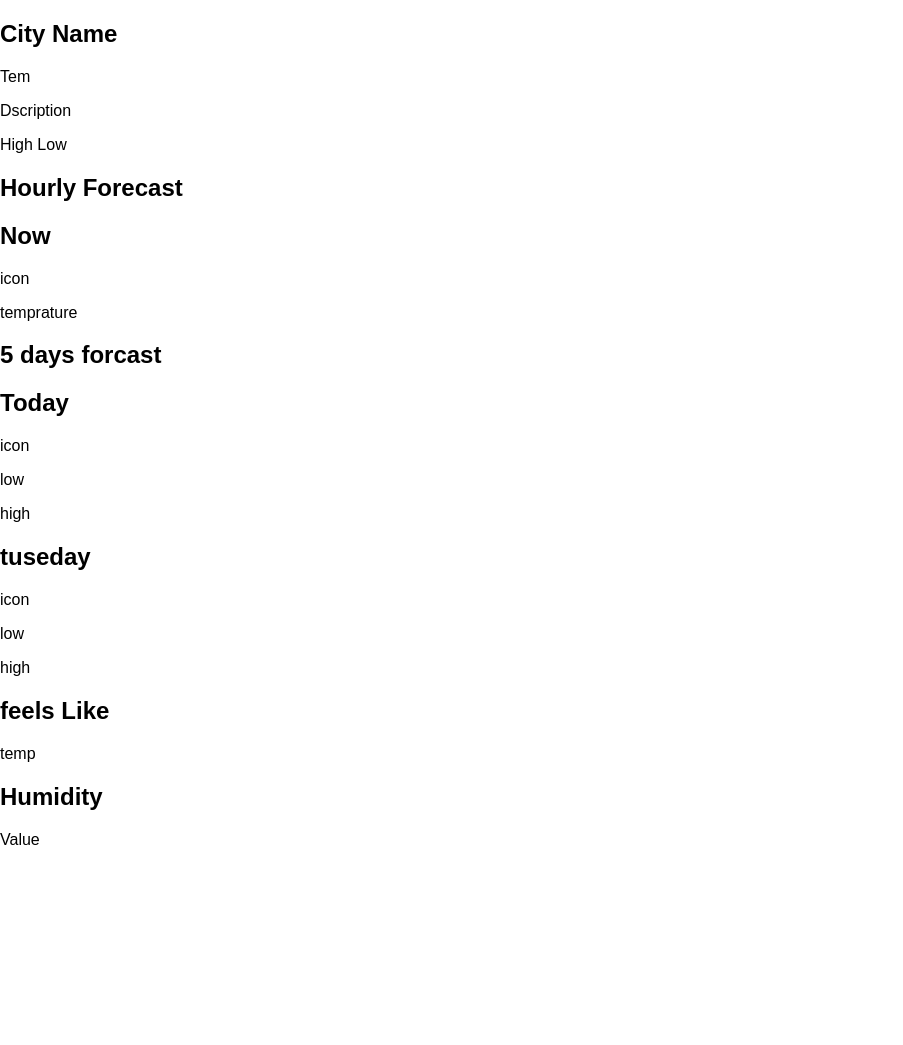
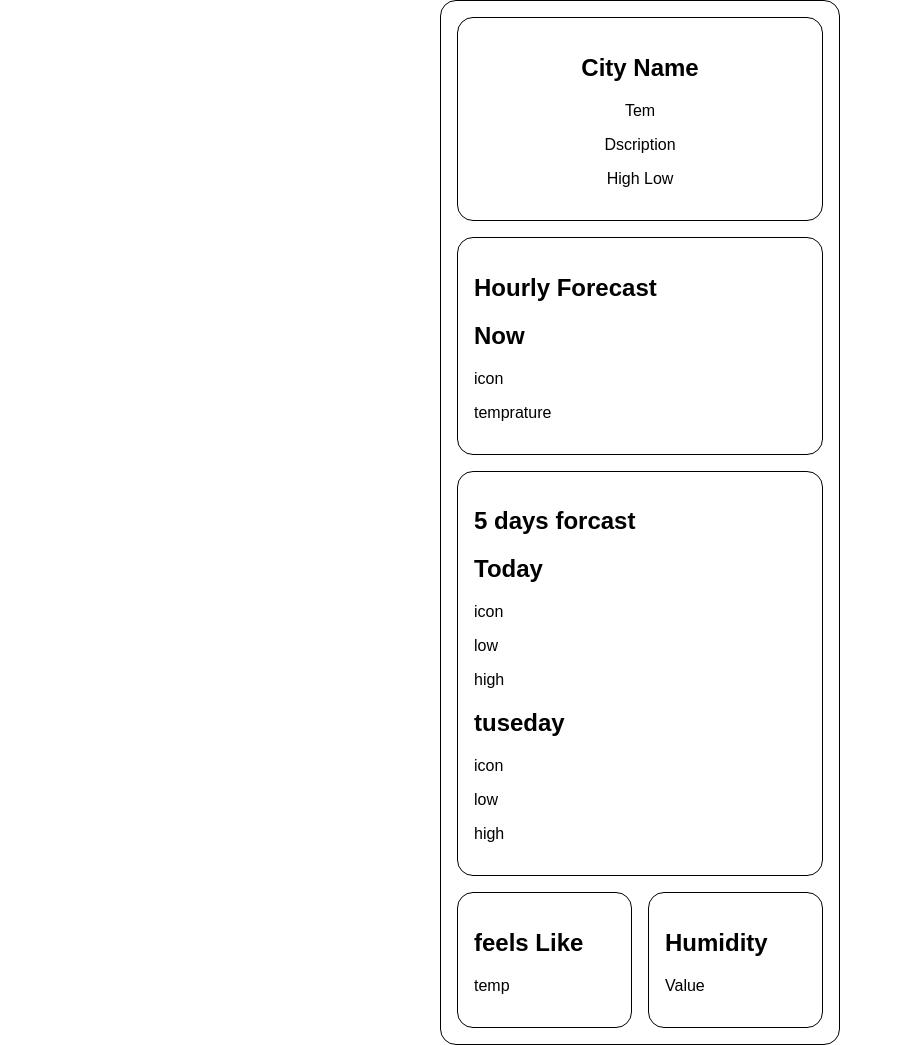
Before and after one commit to mitalrs/30-Days-of-javascript, a browser extension: page WeatherApp/index.html in a window 1280 px wide. Shown: the whole page, without its empty margins (0-903 px from the left). Before the commit the page ends 865 px from the top, so only its background shows below. Drawn offline with Linux system fonts and the light colour scheme.

Commit message:
basic structured styling

```diff
--- a/WeatherApp/index.html
+++ b/WeatherApp/index.html
@@ -12,9 +12,9 @@
         <main class="container">
             <article id="current-forcast">
                 <h1>City Name</h1>
-                <p>Tem</p>
-                <p>Dscription</p>
-                <p>High Low</p>
+                <p class="temp">Tem</p>
+                <p class="description">Dscription</p>
+                <p class="min-max-temp">High Low</p>
             </article>
 
 
@@ -28,7 +28,7 @@
             </article>
 
 
-            <article id="5day-forcast">
+            <article id="five-day-forcast">
                 <h1>5 days forcast</h1>
                 <article>
                     <h2>Today</h2>
@@ -45,7 +45,7 @@
             </article>
 
 
-            <article id="fells-like">
+            <article id="feels-like">
                 <h2>feels Like</h2>
                 <p>temp</p>
             </article>
--- a/WeatherApp/style.css
+++ b/WeatherApp/style.css
@@ -4,7 +4,52 @@
     box-sizing: border-box;
 }
 
+:root{
+    --spacing-medium: 8px;
+    --spacing-regular: 16px;
+}
+
 body{
     margin: 0;
     font-family: Arial, Helvetica, sans-serif;
 }
+.main-div{
+    width: 400px;
+    margin: auto;
+}
+/* mobileViw */
+.container{
+    display: grid;
+    grid-template-columns: repeat(2, 1fr);
+    grid-template-areas:
+    "current current"
+    "hourly hourly"
+    "fiveday fiveday"
+    "feelslike humidity";
+    gap: var(--spacing-regular);
+}
+
+.container,
+.container > article{
+    border: 1px solid black;
+    border-radius: var(--spacing-regular);
+    padding: var(--spacing-regular);
+}
+
+/* style current weather data */
+#current-forcast{
+    grid-area: current;
+    text-align: center;
+}
+#hourly-forcast{
+    grid-area: hourly;
+}
+#five-day-forcast{
+    grid-area: fiveday;
+}
+#feels-like{
+    grid-area: feelslike;
+}
+#humidity{
+    grid-area: humidity;
+}
```
